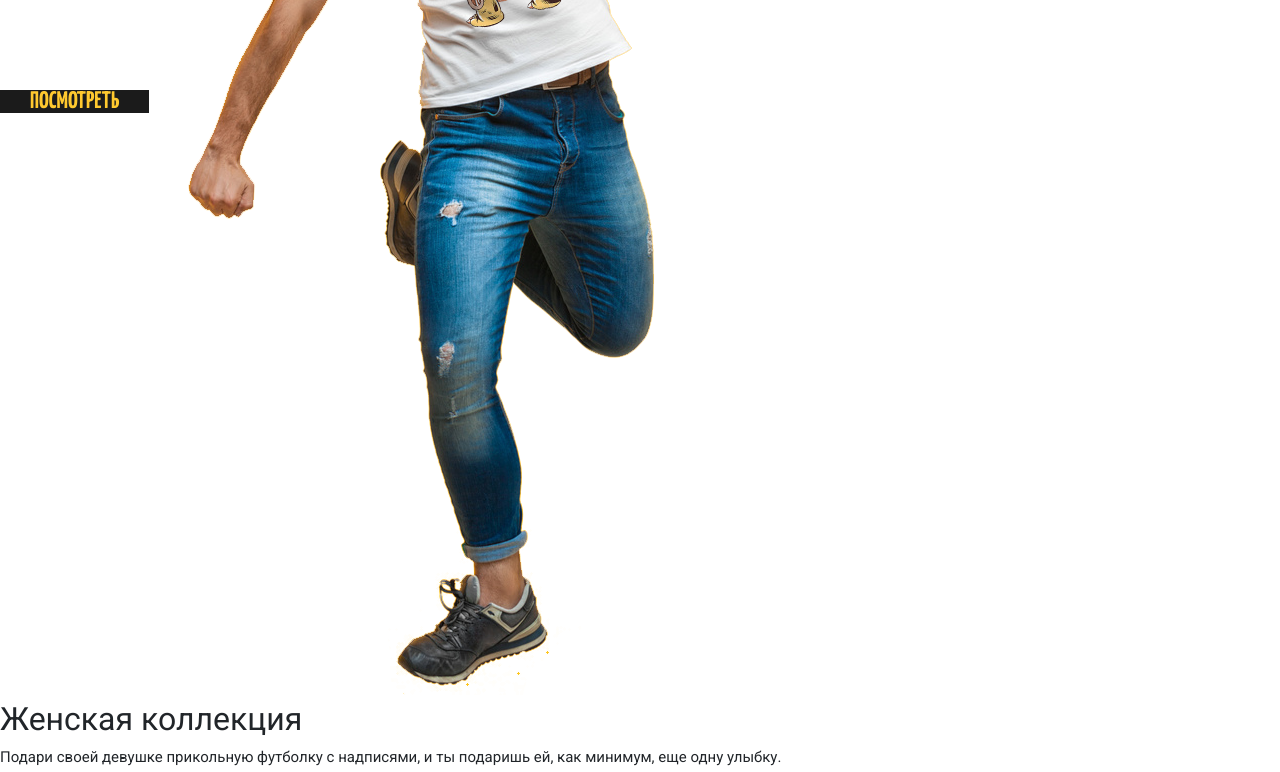
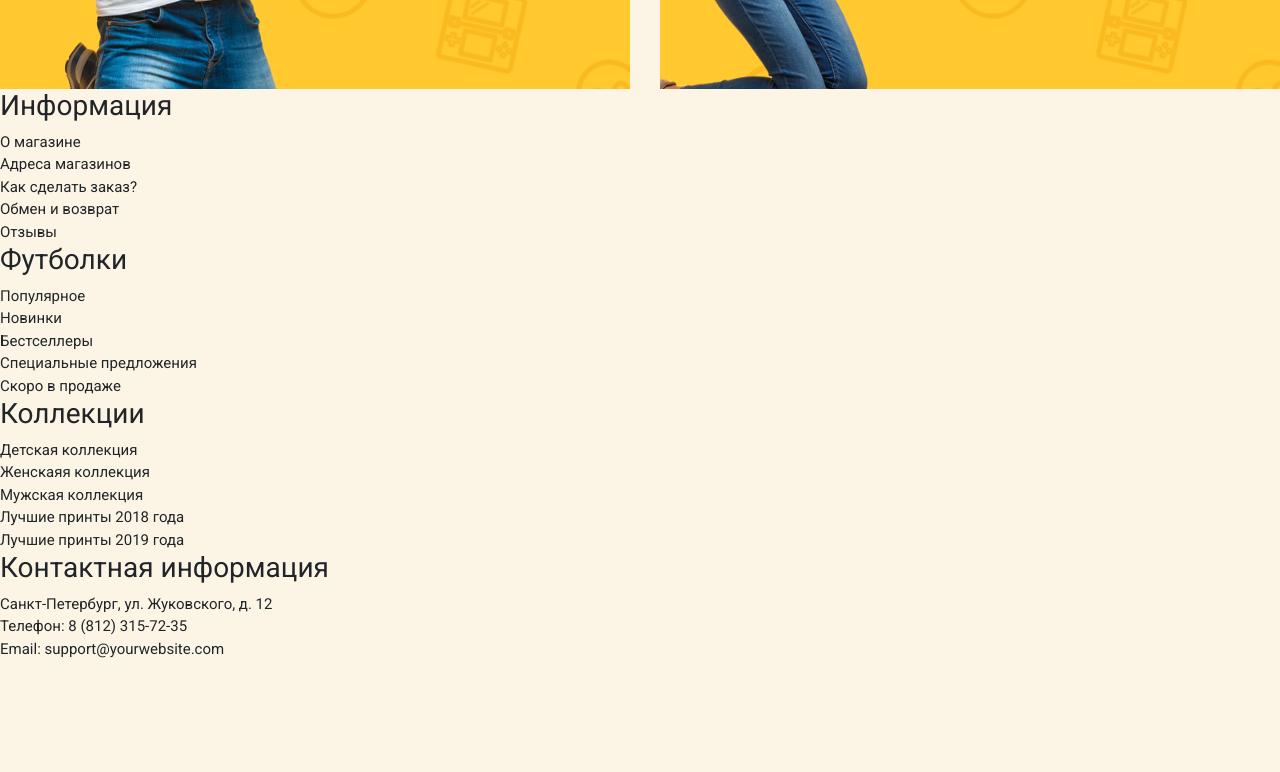
Before and after one commit to TDmitrii78/lostshirt, a website: page src/index.html in a window 1280 px wide. Shown: the part 2600-3372 px from the top of the page. After the commit the page ends 3260 px from the top, so only its background shows below. Drawn offline with nearby package versions, Linux system fonts and the light colour scheme; files that its build step writes are made by us from their sources; files whose address does not match are found by name.

Commit message:
begin footer

```diff
--- a/src/index.html
+++ b/src/index.html
@@ -166,28 +166,77 @@
         <div class="container">
             <ul class="collections__list">
                 <li class="collections__item">
-                    <h2 class="collections_title">
+                    <h2 class="collections__title">
                         Мужская коллекция
                     </h2>
                     <div class="collection__description">
                         Оригинальные, шуточные, полезные
                         и мужественные футболки.
                     </div>
-                    <a href="#" class="btn">Посмотреть</a>
-                    <img src="./img/collections/collection_man.png" alt="man">
+                    <a href="#" class="btn collections__btn">Посмотреть</a>
+                    <img class="collections__img" src="./img/collections/collection_man.png" alt="man">
                 </li>
                 <li class="collections__item">
-                    <h2 class="collections_title">
+                    <h2 class="collections__title">
                         Женская коллекция
                     </h2>
                     <div class="collection__description">
                         Подари своей девушке прикольную футболку с надписями, и ты подаришь
                         ей, как минимум, еще одну улыбку.
                     </div>
-                    <a href="#" class="btn">Посмотреть</a>
-                    <img src="./img/collections/collection_woman.png" alt=""woman>
+                    <a href="#" class="btn collections__btn">Посмотреть</a>
+                    <img class="collections__img" src="./img/collections/collection_woman.png" alt=""woman>
                 </li>
             </ul>
+        </div>
+    </section>
+    <section class="footer">
+        <div class="container">
+            <nav>
+                <ul class="menu__title-list">
+                    <li class="menu__title-item">
+                        <h3 class="menu__title">Информация</h3>
+                        <ul class="menu__list">
+                            <li class="menu__item">О магазине</li>
+                            <li class="menu__item">Адреса магазинов</li>
+                            <li class="menu__item">Как сделать заказ?</li>
+                            <li class="menu__item">Обмен и возврат</li>
+                            <li class="menu__item">Отзывы</li>
+                        </ul>
+                    </li>
+                    <li class="menu__title-item">
+                        <h3 class="menu__title">Футболки</h3>
+                        <ul class="menu__list">
+                            <li class="menu__item">Популярное </li>
+                            <li class="menu__item">Новинки </li>
+                            <li class="menu__item">Бестселлеры </li>
+                            <li class="menu__item">Специальные предложения </li>
+                            <li class="menu__item">Скоро в продаже</li>
+                        </ul>
+                    </li>
+                    <li class="menu__title-item">
+                        <h3 class="menu__title">Коллекции</h3>
+                        <ul class="menu__list">
+                            <li class="menu__item">Детская коллекция</li>
+                            <li class="menu__item">Женскаяя коллекция</li>
+                            <li class="menu__item">Мужская коллекция</li>
+                            <li class="menu__item">Лучшие принты 2018 года</li>
+                            <li class="menu__item">Лучшие принты 2019 года</li>
+                        </ul>
+                    </li>
+                    <li class="menu__title-item">
+                        <h3 class="menu__title">Контактная информация</h3>
+                        <ul class="menu__list">
+                            <li class="menu__item">
+                                Санкт-Петербург,
+                                ул. Жуковского, д. 12
+                            </li>
+                            <li class="menu__item">Телефон: 8 (812) 315-72-35</li>
+                            <li class="menu__item">Email: support@yourwebsite.com</li>
+                        </ul>
+                    </li>
+                </ul>
+            </nav>
         </div>
     </section>
     <script src="js/slider.js"></script>
--- /dev/null
+++ b/src/sass/blocks/_collections.scss
@@ -0,0 +1,36 @@
+.collections {
+    padding-top: 180px;
+    &__list {
+        display: grid;
+        grid-template-columns: 630px 630px;
+        grid-template-rows: 470px;
+        gap: 30px;
+    }
+    &__item {
+        position: relative;
+        overflow: hidden;
+        padding: 80px 80px 80px 280px;
+        background-image: url('../img/pattern/pattern.png');
+        background-position: center;
+        background-repeat: repeat;
+        display: flex;
+        flex-direction: column;
+        align-items: flex-start;
+    }
+    &__title {
+        font-family: 'Yanone Kaffeesatz', sans-serif;
+        font-weight: 700;
+        font-size: 70px;
+        text-transform: uppercase;
+        line-height: 70px;
+    }
+    &__img {
+        position: absolute;
+        left: -27%;
+        top: -43%;
+        transform: scale(0.8);
+    }
+    &__btn {
+        margin-top: 20px;
+    }
+}
--- a/src/sass/blocks/_products.scss
+++ b/src/sass/blocks/_products.scss
@@ -26,7 +26,6 @@
 
 .products {
     padding-top: 130px;
-    background-color: #fcf5e6;
     &__list {
         margin-top: 105px;
         list-style-type: none;
--- a/src/sass/style.scss
+++ b/src/sass/style.scss
@@ -15,6 +15,7 @@ body {
     font-family: 'Roboto', sans-serif;
     font-weight: 400;
     font-size: 15px;
+    background-color: #fcf5e6;
 }
 
 h1, ul, li {
@@ -30,3 +31,4 @@ h1, ul, li {
 @import './blocks/promo';
 @import './blocks/products';
 @import './blocks/btn';
+@import './blocks/collections';
```
Also changed, not shown: dist/css/libs/bootstrap-reboot.min.min.css (deleted), dist/css/style.min.css, dist/index.html.
